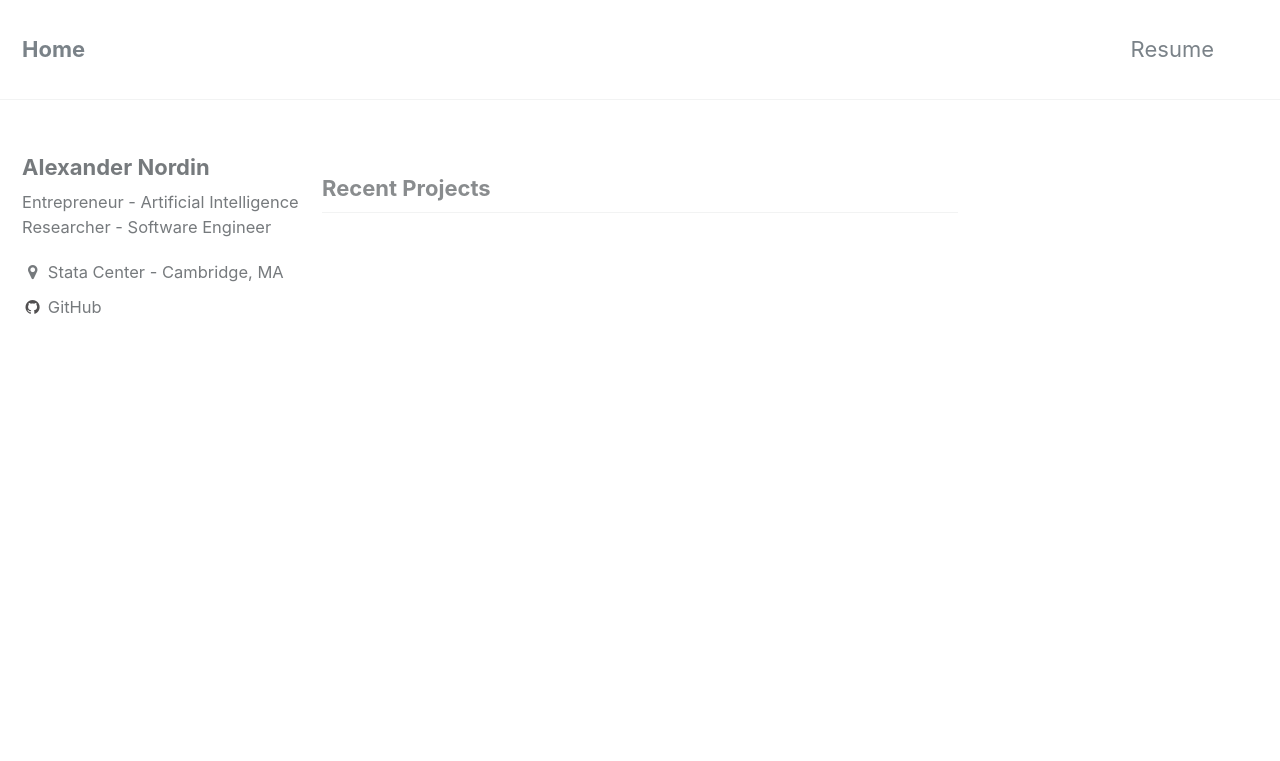
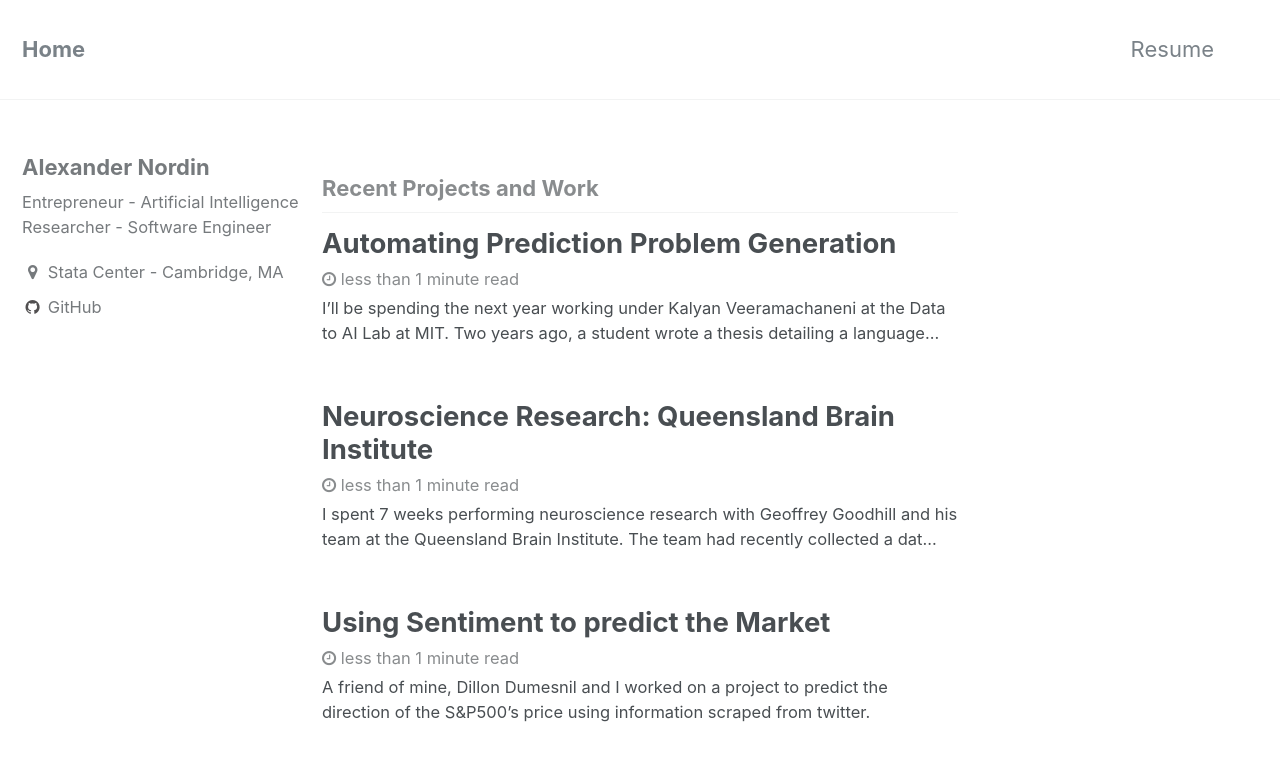
Before and after one commit to anordin95/Jekyll-Site, a Jekyll site: the page built from index.html, in a window 1280 px wide and 900 px high. Shown: the top 761 px of the window. Built offline with Jekyll 4.4.1, drawn with Linux system fonts in a browser that asks for light colours; the list of posts is cut into pages by our own code.

Commit message:
Minor site updates. Added some previous work.

```diff
--- a/_data/ui-text.yml
+++ b/_data/ui-text.yml
@@ -27,7 +27,7 @@ en: &DEFAULT_EN
   powered_by                 : "Powered by"
   website_label              : "Website"
   email_label                : "Email"
-  recent_posts               : "Recent Projects"
+  recent_posts               : "Recent Projects and Work"
   undefined_wpm              : "Undefined parameter words_per_minute at _config.yml"
   comment_form_info          : "Your email address will not be published. Required fields are marked"
   comment_form_comment_label : "Comment"
--- /dev/null
+++ b/_posts/2017-05-01-Market Sentiment.md
@@ -0,0 +1,13 @@
+---
+title: "Using Sentiment to predict the Market"
+categories:
+  - Edge Case
+tags:
+  - content
+  - css
+  - edge case
+  - lists
+  - markup
+---
+
+A friend of mine, Dillon Dumesnil and I worked on a project to predict the direction of the S&P500's price using information scraped from twitter.
--- /dev/null
+++ b/_posts/2017-07-01-Neuroscience Research.md
@@ -0,0 +1,14 @@
+---
+title: "Neuroscience Research: Queensland Brain Institute"
+excerpt_separator: "<!--more-->"
+categories:
+  - Post Formats
+tags:
+  - Post Formats
+  - readability
+  - standard
+---
+
+I spent 7 weeks performing neuroscience research with Geoffrey Goodhill and his team at the Queensland Brain Institute. The team had recently collected a dataset with neural information about zebrafish. The zebrafish dataset contained precise information about activation levels of every indivudal neuron in the zebrafish's brain. We used this data to investigate spatial and temporal relationships within the zebrafish brain. Through in-depth, rigorous analysis I discovered no significant temporal relationship in zebrafish's brain activity.
+
+Here's a full report on my work:
--- /dev/null
+++ b/_posts/2017-09-02-MEng Thesis Work.md
@@ -0,0 +1,19 @@
+---
+title: "Automating Prediction Problem Generation"
+categories:
+  - Edge Case
+tags:
+  - content
+  - css
+  - edge case
+  - lists
+  - markup
+---
+
+I'll be spending the next year working under Kalyan Veeramachaneni at the Data to AI Lab at MIT. Two years ago, a student wrote a thesis detailing a language to formally define prediction problems. In the coming year I'll extend his work and build out a fully functioning system to generate prediction problems from a given dataset.
+
+Abstract:
+
+Machine learning has seen a swell of activity in recent years. Many applications of machine learning involve industry-specific tasks where acquired data is leveraged to build classifiers that can better predict events. Today we have an abundance of data and a need for more machine learning experts to perform analysis and derive insights. We’ll call data analysis the process of a machine learning expert analyzing data. One major impediment to the data analysis process is coming up with relevant prediction problems that can be answered with the data. We propose a system that can automatically generate prediction problems. Incorporating our technology into the data analysis process will greatly reduce the barrier to entry for understanding and advantageously using machine learning for data scientists and laymen.
+
+Here's the full thesis proposal:
```
Also changed, not shown: docs/useful_posts_AFN/2010-01-07-post-standard.md (added, +32 -0 lines), 4 other files.
